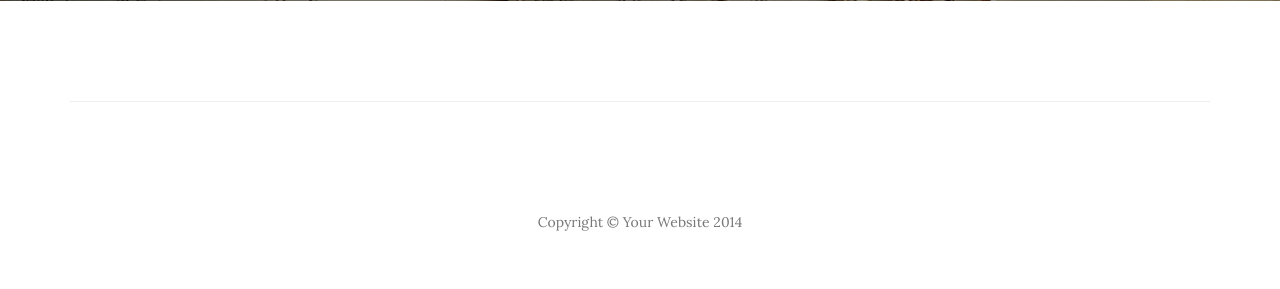
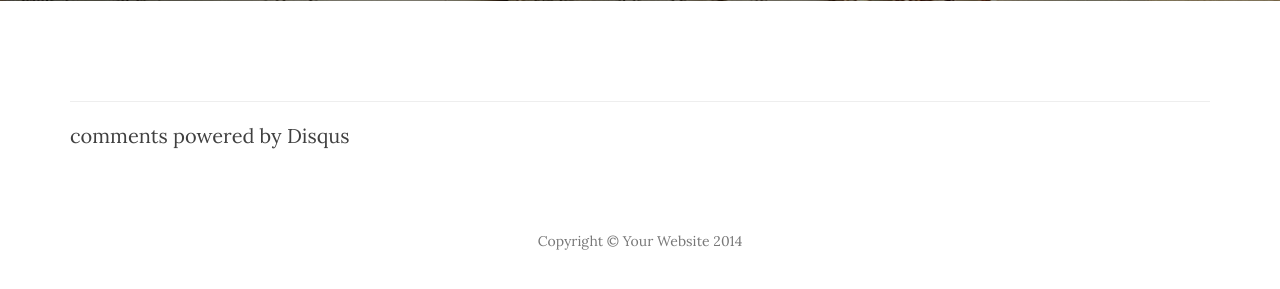
Before and after one commit to stamigos/BBCard, a Django app: template templates/app/post_detail.html in a window 1280 px wide. Shown: the part 351-640 px from the top of the page. Run offline with Django 3.2, Linux system fonts and the light colour scheme; the template is opened without the code that fills it, so the values that code supplies are empty; some libraries are stand-ins or nearby versions.

Commit message:
Мелкие поправки disqus

```diff
--- a/templates/app/post_detail.html
+++ b/templates/app/post_detail.html
@@ -33,11 +33,19 @@
         </div>
     </article>
     <hr>
-    <p>
-    {% load disqus_tags %}
-    {% set_disqus_identifier post.id %}
-    {% set_disqus_url post.get_absolute_url %}
-    {% disqus_dev %}
-    {% disqus_show_comments %}
-    </p>
+  <div id="disqus_thread"></div>
+    <script type="text/javascript">
+        /* * * CONFIGURATION VARIABLES: EDIT BEFORE PASTING INTO YOUR WEBPAGE * * */
+        var disqus_shortname = 'stamigosdjangohostname'; // required: replace example with your forum shortname
+
+        /* * * DON'T EDIT BELOW THIS LINE * * */
+        (function() {
+            var dsq = document.createElement('script'); dsq.type = 'text/javascript'; dsq.async = true;
+            dsq.src = '//' + disqus_shortname + '.disqus.com/embed.js';
+            (document.getElementsByTagName('head')[0] || document.getElementsByTagName('body')[0]).appendChild(dsq);
+        })();
+    </script>
+    <noscript>Please enable JavaScript to view the <a href="http://disqus.com/?ref_noscript">comments powered by Disqus.</a></noscript>
+    <a href="http://disqus.com" class="dsq-brlink">comments powered by <span class="logo-disqus">Disqus</span></a>
+
 {% endblock %}
```
